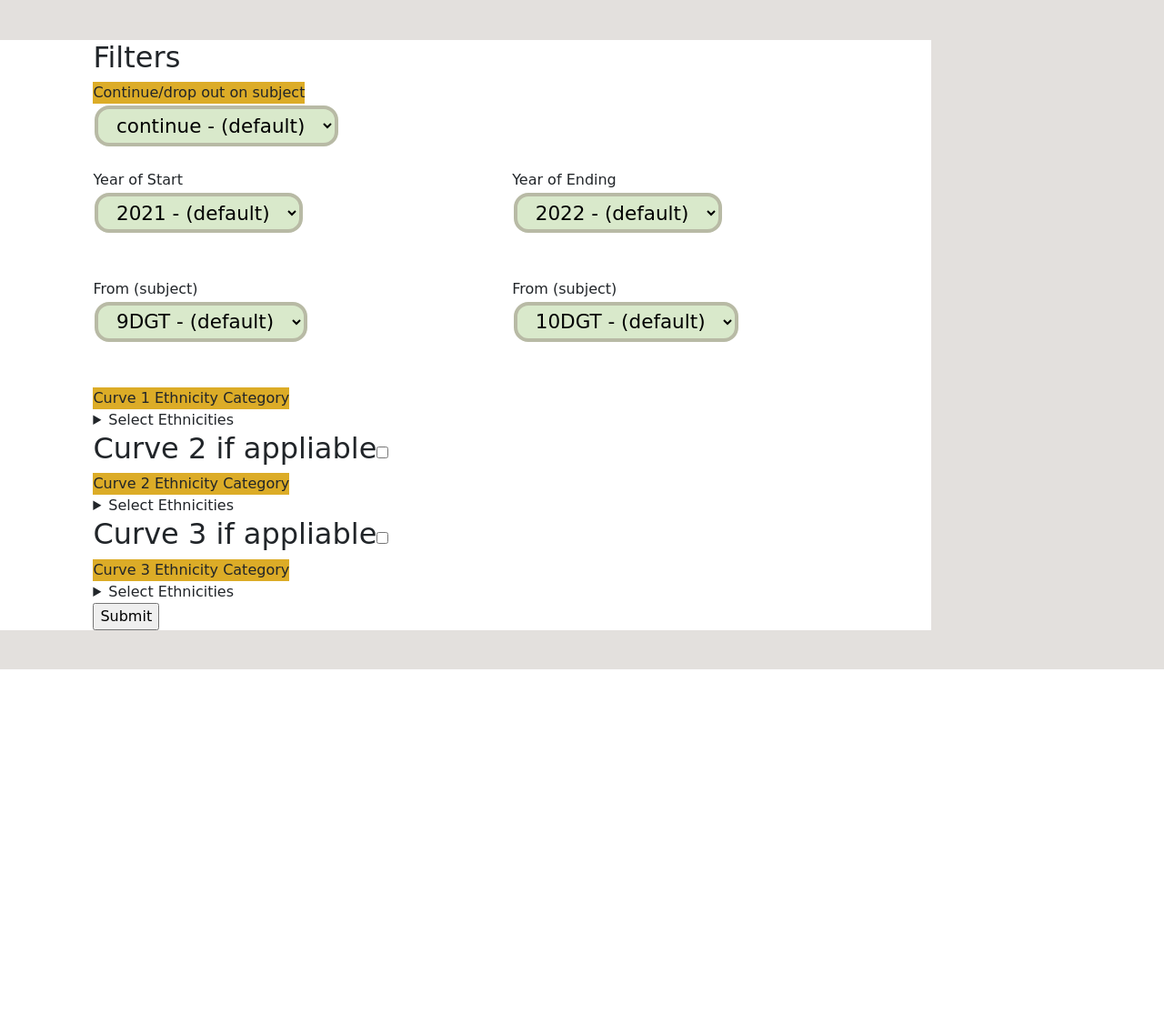
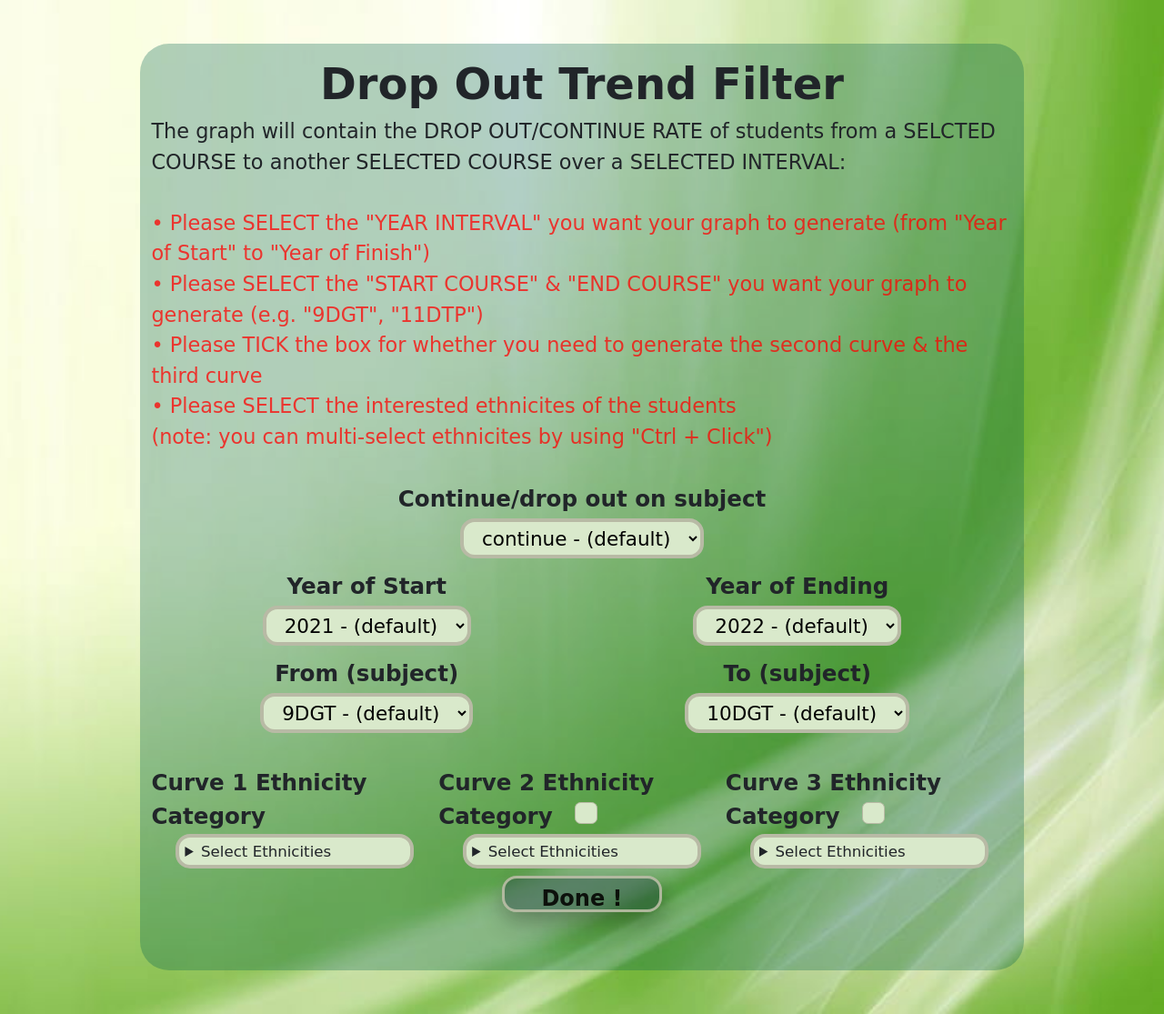
Before and after one commit to devinlinbhs/data_management_app, a Flask app: page /dropout_trend_filter in a window 1280 px wide. Shown: the part 64-1179 px from the top of the page at 91% size. Before the commit the page ends 800 px from the top, so only its background shows below. Run offline with Flask 3, Linux system fonts and the light colour scheme.

Commit message:
drop out filter done

```diff
--- a/myapp/static/style.css
+++ b/myapp/static/style.css
@@ -477,6 +474,70 @@ select option {
 }
 
 /* End of select class */
+
+
+/* Start of dropout trend filter CSS */
+.dropout-trend-filter-background{
+    display:flex;
+    align-items: center;
+    justify-content: center;
+    height: 100%;
+    width: 100%;
+    background-image: url(/static/background.png);
+    background-size: cover;
+    background-repeat: no-repeat;
+    background-position: center;
+}
+
+.dropout-trend-filter-container{
+    width: 76vw;
+    height: 70%;
+    margin-top: 6vh;
+    margin-bottom: 6vh;
+    border-radius: 4vh;
+
+    padding-top: 1vh;
+    padding-bottom: 1vh;
+    padding-left: 1vw;
+    padding-right: 1vw;
+
+    font-size: min(1.4rem, 2.45vw);
+    background-color: rgba(2, 96, 76, 0.3);
+    transition: scale 1s, opacity 1s;
+}
+
+.dropout-trend-filter-layout1{
+    width:100%;
+    height: 100%;
+    display:flex;
+    flex-direction: column;
+    align-items: center;
+}
+
+.dropout-trend-filter-layout2{
+    width:100%;
+    height: 12vh;
+    display:flex;
+    justify-content:space-between;
+}
+
+.dropout-trend-filter-layout3{
+    width: 100%;
+    height: 12vh;
+    display:flex;
+    flex-direction: column;
+    align-items: center;
+}
+
+
+.dropout-trend-filter-label{
+    font-size: min(1.6rem, 1.92vw);
+    font-weight: 600;
+}
+/* End of dropout trend filter CSS */
+
+
+
 
 
 /* Screen width smaller than 1200px */
--- a/myapp/templates/dropout_trend_filter.html
+++ b/myapp/templates/dropout_trend_filter.html
@@ -9,27 +9,31 @@
 {% block content %}
 <!--The first box for filtering-->
 
-<form action="/dropout_trend_graph", method="post" class="home_container">
-    <div style="background-color: white; margin-top: 5.5vh; width:80%;">
-        <div style="margin-left: 10%;">
-        <h2>Filters</h2>
+<form action="/dropout_trend_graph", method="post" class="dropout-trend-filter-background">
+    <div class="dropout-trend-filter-container">
 
-        <!--First drop down-->
-        <label style= "background-color: rgb(220, 172, 39);">Continue/drop out on subject</label>
-        <br>
+    <div class="dropout-trend-filter-layout1">
+        <div class="subject-trend-filter-title">Drop Out Trend Filter</div>
+        The graph will contain the DROP OUT/CONTINUE RATE of students from a SELCTED COURSE to another SELECTED COURSE over a SELECTED INTERVAL:<div class="note"><br>
+            • Please SELECT the "YEAR INTERVAL" you want your graph to generate (from "Year of Start" to "Year of Finish")<br>
+            • Please SELECT the "START COURSE" & "END COURSE" you want your graph to generate (e.g. "9DGT", "11DTP")<br>
+            • Please TICK the box for whether you need to generate the second curve & the third curve<br>
+            • Please SELECT the interested ethnicites of the students<br> (note: you can multi-select ethnicites by using "Ctrl + Click")</div><br>
+
+        <div class="dropout-trend-filter-layout2">
+            <div class="dropout-trend-filter-layout3">
+                <label class="dropout-trend-filter-label">Continue/drop out on subject</label>
                 <select name="group">
                     <option value="continue">continue - (default)</option>
                     <option value="dropout">dropout</option>
                 </select>
-        <br>
-        <br>
+            </div>
         </div>
 
-        <div style="display:flex">
-            <!--Second drop down-->
-            <div style="width: 35%; margin-right: 5%; margin-left: 10%;">
-                <label>Year of Start</label>
-                <br>
+
+        <div class="dropout-trend-filter-layout2">
+            <div class="dropout-trend-filter-layout3">
+                <label class="dropout-trend-filter-label">Year of Start</label>
                 <select name="start_year">
                     <option value="2021">2021 - (default)</option>
                     <option value="2020">2020</option>
@@ -37,9 +41,8 @@
                 </select>
             </div>
 
-            <div style="width: 35%; margin-left: 5%;">
-                <label>Year of Ending</label>
-                <br>
+            <div class="dropout-trend-filter-layout3">
+                <label class="dropout-trend-filter-label">Year of Ending</label>
                 <select name="end_year">
                     <option value="2022">2022 - (default)</option>
                     <option value="2021">2021</option>
@@ -48,16 +51,11 @@
                 </select>
             </div>
         </div>
-        <br>
-        <br>
 
 
-
-        <div style="display:flex">
-            <!--Third drop down-->
-            <div style="width: 35%; margin-right: 5%; margin-left: 10%;">
-                <label>From (subject)</label>
-                <br>
+        <div class="dropout-trend-filter-layout2">
+            <div class="dropout-trend-filter-layout3">
+            <label class="dropout-trend-filter-label">From (subject)</label>
                 <select name="start_subject">
                     <option value="9DGT">9DGT - (default)</option>
                     <option value="10DGT">10DGT</option>
@@ -67,9 +65,8 @@
                 </select>
             </div>
 
-            <div style="width: 35%; margin-left: 5%;">
-                <label>From (subject)</label>
-                <br>
+            <div class="dropout-trend-filter-layout3">
+                <label class="dropout-trend-filter-label">To (subject)</label>
                 <select name="end_subject">
                     <option value="10DGT">10DGT - (default)</option>
                     <option value="11DTP">11DTP</option>
@@ -77,68 +74,15 @@
                     <option value="13DTP">13DTP</option>
                 </select>
             </div>
+        </div>
 
-        </div>
-        <br>
-        <br>
 
-        <div style="margin-left: 10%;">
-            <label style= "background-color: rgb(220, 172, 39);">Curve 1 Ethnicity Category</label>
-            <br>
-            <details class="simple-dropdown">
-                <summary>Select Ethnicities</summary>
-                <select name="ethnicity_A" multiple class="unfolded-select">
-                    <option value="all">All - (default)</option>
-                    <option value="NZ European">NZ European</option>
-                    <option value="Maori">Maori</option>
-                    <option value="African">African</option>
-                    <option value="American">American</option>
-                    <option value="Australian">Australian</option>
-                    <option value="British">British</option>
-                    <option value="Chinese">Chinese</option>
-                    <option value="French">French</option>
-                    <option value="German">German</option>
-                    <option value="Indian">Indian</option>
-                    <option value="Italian">Italian</option>
-                    <option value="Japanese">Japanese</option>
-                    <option value="Korean">Korean</option>
-                    <option value="Russian">Russian</option>
-                    <option value="Samoan">Samoan</option>
-                    <option value="Others">Others</option>
-                </select>
-            </details>
-            <h2>Curve 2 if appliable<input type="checkbox" name="appliable_B" value="appliable" default = 'nothing'></h2>
-            <label style= "background-color: rgb(220, 172, 39);">Curve 2 Ethnicity Category</label>
-            <br>
-            <details class="simple-dropdown">
-                <summary>Select Ethnicities</summary>
-                <select name="ethnicity_B" multiple class="unfolded-select">
-                    <option value="all">All - (default)</option>
-                    <option value="NZ European">NZ European</option>
-                    <option value="Maori">Maori</option>
-                    <option value="African">African</option>
-                    <option value="American">American</option>
-                    <option value="Australian">Australian</option>
-                    <option value="British">British</option>
-                    <option value="Chinese">Chinese</option>
-                    <option value="French">French</option>
-                    <option value="German">German</option>
-                    <option value="Indian">Indian</option>
-                    <option value="Italian">Italian</option>
-                    <option value="Japanese">Japanese</option>
-                    <option value="Korean">Korean</option>
-                    <option value="Russian">Russian</option>
-                    <option value="Samoan">Samoan</option>
-                    <option value="Others">Others</option>
-                </select>
-            </details>
-
-            <h2>Curve 3 if appliable<input type="checkbox" name="appliable_C" value="appliable" default = 'nothing'></h2>
-            <label style= "background-color: rgb(220, 172, 39);">Curve 3 Ethnicity Category</label>
-            <br>
-            <details class="simple-dropdown">
-                <summary>Select Ethnicities</summary>
-                <select name="ethnicity_C" multiple class="unfolded-select">
+        <div class="dropout-trend-filter-layout2" style="margin-top: 3vh; margin-bottom:3vh;">
+            <div class="dropout-trend-filter-layout3">
+                <label class="dropout-trend-filter-label">Curve 1 Ethnicity Category</label>
+                <details>
+                    <summary class="multiple-dropdown">Select Ethnicities</summary>
+                    <select class="multiple-select" name="ethnicity_A" multiple>
                         <option value="all">All - (default)</option>
                         <option value="NZ European">NZ European</option>
                         <option value="Maori">Maori</option>
@@ -159,8 +103,74 @@
                     </select>
                 </details>
             </div>
-        <div style="width: 35%; margin-right: 5%; margin-left: 10%;"><input type="submit" value="Submit"></div>
+
+            <div class="dropout-trend-filter-layout3">
+                <label class="subject-trend-filter-label">Curve 2 Ethnicity Category
+                    <input class="styled-checkbox" type="checkbox" name="appliable_B" value="appliable" default = 'nothing'>
+                    <span class="tick"></span>
+                </label>
+                <details>
+                    <summary class="multiple-dropdown">Select Ethnicities</summary>
+                    <select class="multiple-select" name="ethnicity_B" multiple>
+                        <option value="all">All - (default)</option>
+                        <option value="NZ European">NZ European</option>
+                        <option value="Maori">Maori</option>
+                        <option value="African">African</option>
+                        <option value="American">American</option>
+                        <option value="Australian">Australian</option>
+                        <option value="British">British</option>
+                        <option value="Chinese">Chinese</option>
+                        <option value="French">French</option>
+                        <option value="German">German</option>
+                        <option value="Indian">Indian</option>
+                        <option value="Italian">Italian</option>
+                        <option value="Japanese">Japanese</option>
+                        <option value="Korean">Korean</option>
+                        <option value="Russian">Russian</option>
+                        <option value="Samoan">Samoan</option>
+                        <option value="Others">Others</option>
+                    </select>
+                </details>
             </div>
+
+            <div class="dropout-trend-filter-layout3">
+                <label class="subject-trend-filter-label">Curve 3 Ethnicity Category
+                    <input class="styled-checkbox" type="checkbox" name="appliable_C" value="appliable" default = 'nothing'>
+                    <span class="tick"></span>
+                </label>
+                <details>
+                    <summary class="multiple-dropdown">Select Ethnicities</summary>
+                    <select class="multiple-select" name="ethnicity_C" multiple>
+                        <option value="all">All - (default)</option>
+                        <option value="NZ European">NZ European</option>
+                        <option value="Maori">Maori</option>
+                        <option value="African">African</option>
+                        <option value="American">American</option>
+                        <option value="Australian">Australian</option>
+                        <option value="British">British</option>
+                        <option value="Chinese">Chinese</option>
+                        <option value="French">French</option>
+                        <option value="German">German</option>
+                        <option value="Indian">Indian</option>
+                        <option value="Italian">Italian</option>
+                        <option value="Japanese">Japanese</option>
+                        <option value="Korean">Korean</option>
+                        <option value="Russian">Russian</option>
+                        <option value="Samoan">Samoan</option>
+                        <option value="Others">Others</option>
+                    </select>
+                </details>
+            </div>
+        </div>
+
+        <div class="dropout-trend-filter-layout2">
+            <div class="dropout-trend-filter-layout3">
+                <input class="subject-trend-filter-button" type="submit" value="Done !">
+            </div>
+        </div>
+    </div>
+    </div>
+
     <!--Data can be retreated in {route.py} by {request.form['name']}-->
 </form>
 
--- a/myapp/templates/subject_trend_filter1.html
+++ b/myapp/templates/subject_trend_filter1.html
@@ -52,7 +52,7 @@
             </div>
             <br>
 
-            <div><input type="submit" class="subject-trend-filter-button" value="Next Step"></div>
+            <input type="submit" class="subject-trend-filter-button" value="Next Step">
         </div>
 
     </div>
```
Also changed, not shown: other parts of myapp/static/style.css (+8 -9 lines), myapp/templates/subject_trend_filter2.html (+4 -4 lines). Lines whose indentation alone changed are shown as unchanged.
